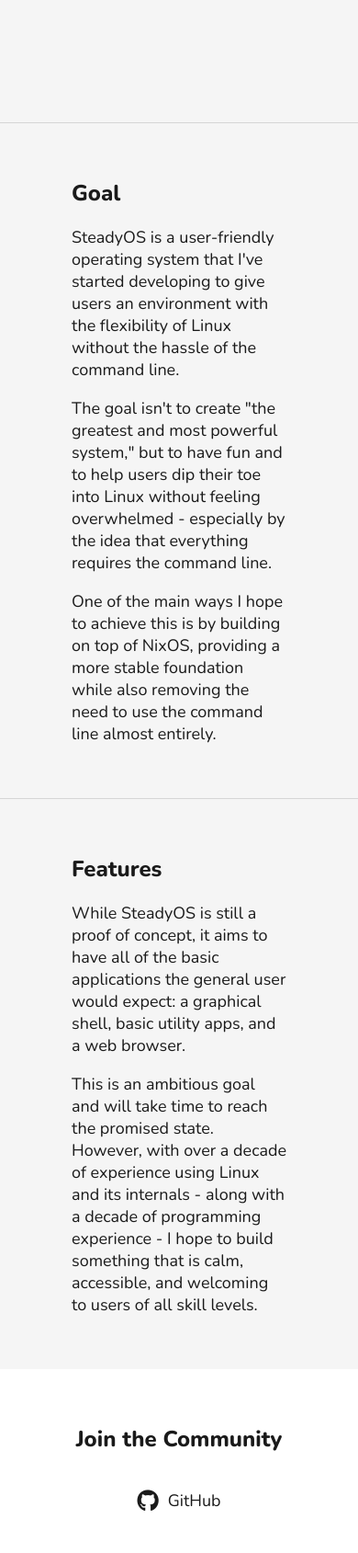
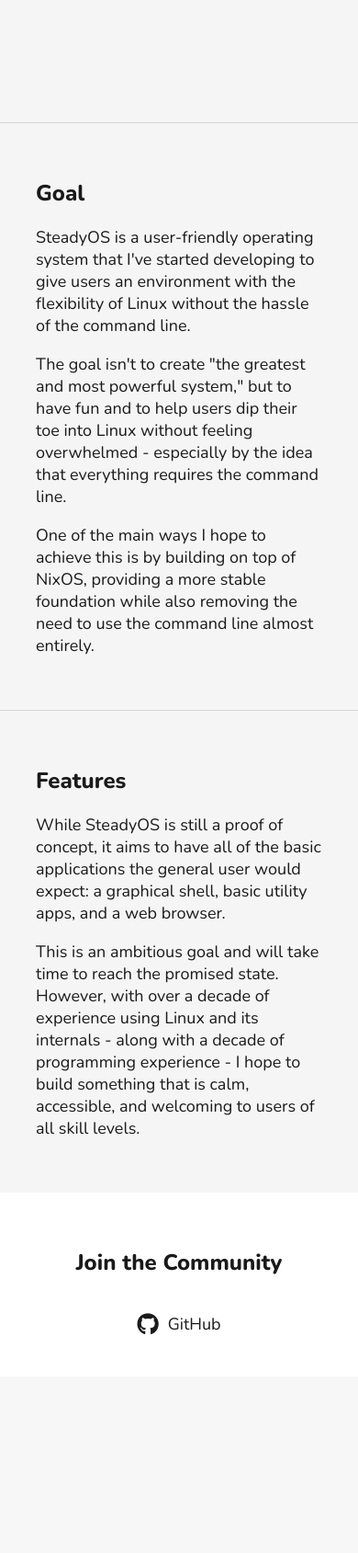
Before and after one commit to SteadyOS-org/website, a Flask app: page / in a window 390 px wide. Shown: the part 711-2400 px from the top of the page at 92% size. After the commit the page ends 2162 px from the top, so only its background shows below. Run offline with Flask 3, Linux system fonts and the light colour scheme; some libraries are stand-ins or nearby versions.

Commit message:
updated responsive mobile layout for section text

```diff
--- a/templates/index.html
+++ b/templates/index.html
@@ -147,6 +147,10 @@
             }
 
             @media (max-width: 900px) {
+                .section {
+                    width: 80%;
+                }
+
                 .section p {
                     width: 100%;
                 }
```
